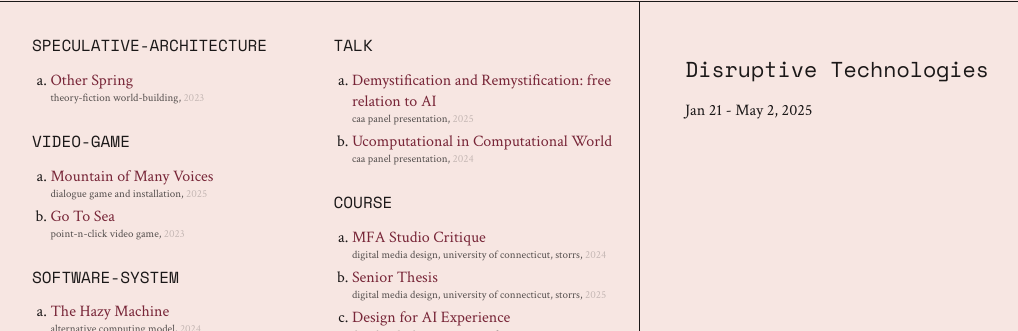
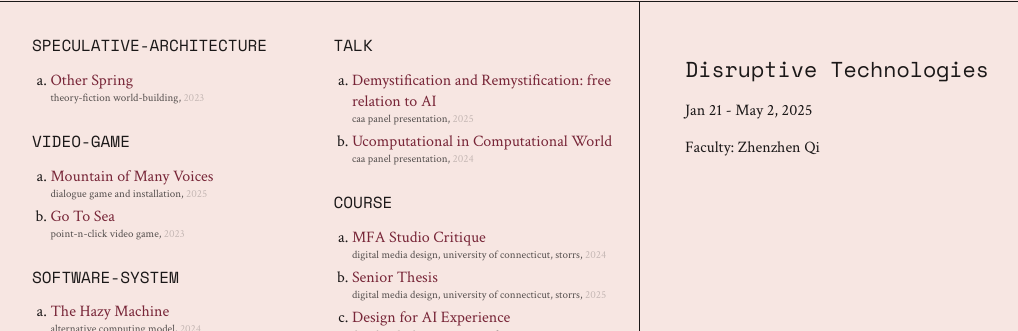
Before and after one commit to zhenzhenqi/zhenzhenqi, a Jekyll site: the page built from teaching/disruptive_technologies/index.md, in a window 1280 px wide. Shown: the part 99-430 px from the top of the page, without its empty margins (0-1018 px from the left). Built offline with Jekyll 4.4.1, drawn with Linux system fonts in a browser that asks for light colours.

Commit message:
Add Disruptive Technologies faculty

```diff
--- a/teaching/disruptive_technologies/index.md
+++ b/teaching/disruptive_technologies/index.md
@@ -5,3 +5,5 @@ permalink: /teaching/disruptive_technologies/
 ---
 
 Jan 21 - May 2, 2025
+
+Faculty: Zhenzhen Qi
```
